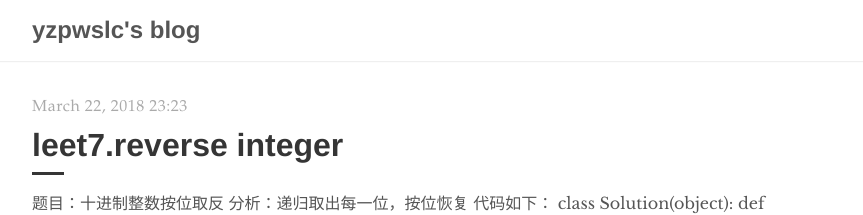
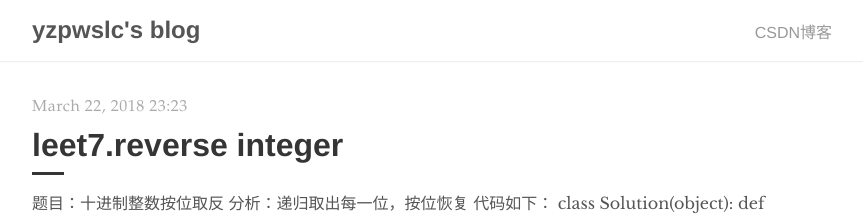
Before and after one commit to yzpwslc/yzpwslc.github.io, a Jekyll site: the page built from index.html, in a window 1280 px wide. Shown: the top 215 px of the page, without its empty margins (208-1071 px from the left). Built offline with Jekyll 4.4.1, drawn with Linux system fonts in a browser that asks for light colours; the list of posts is cut into pages by our own code.

Commit message:
add csdn link

```diff
--- a/_layouts/default.html
+++ b/_layouts/default.html
@@ -10,7 +10,7 @@
           <h2 class="nav-title">{{ site.title }}</h2>
         </a>
         <ul>
-          <li></li>
+          <li><a href="https://blog.csdn.net/yzp1011">CSDN博客</a></li>
         </ul>
     </div>
   </nav>
```
